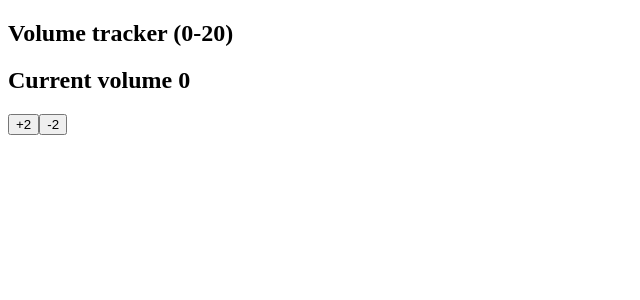
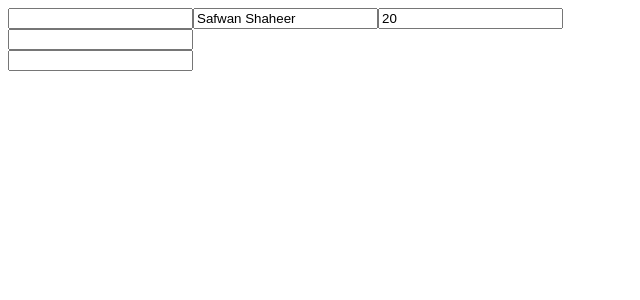
Before and after one commit to Devorein/vue-init, a Vue app: page / in a window 1280 px wide. Shown: the top 300 px of the page, without its empty margins (0-640 px from the left). Built offline with nearby package versions, Linux system fonts and the light colour scheme.

Commit message:
Added deep and immediate flags on watchers

```diff
--- a/src/App.vue
+++ b/src/App.vue
@@ -1,10 +1,10 @@
 <template>
   <div>
-    <h2>Volume tracker (0-20)</h2>
-    <h2>Current volume {{volume}}</h2>
-    <div>
-      <button @click="volume+=2">+2</button>
-      <button @click="volume-=2">-2</button>
+    <input type="text" v-model="movie"/>
+    <input type="text" v-model="user.name"/>
+    <input type="number" v-model.number="user.age"/>
+    <div v-for="(username, index) in usernames" :key="username">
+      <input type="text" @change="onChange(usernames, index, $event)"/>
     </div>
   </div>
 </template>
@@ -12,20 +12,44 @@
 <script>
 
 export default {
-  methods: {},
+  methods: {
+    onChange(usernames, index, event){
+      usernames[index] = event.target.value
+    }
+  },
   name: 'App',
   data(){
     return {
-      volume: 0
+      movie: '',
+      user: {
+        name: "Safwan Shaheer",
+        age: 20
+      },
+      usernames: ["devorein", "arcoden"]
     }
   },
   computed: {
   },
   watch: {
-    volume(newValue, oldValue){
-      if(newValue > oldValue && newValue == 16){
-        alert("High volume")
-      }
+    movie: {
+      handler(newValue){
+        console.log(`Calling api with the movie name ${newValue}`)
+      },
+      immediate: true
+    },
+    user: {
+      handler(newValue){
+        console.log(`Calling api for the user with name ${newValue.name} and age ${newValue.age}`)
+      },
+      deep: true,
+      immediate: true
+    },
+    usernames: {
+      handler(newValue){
+        console.log(`Calling api for the user with new usernames ${newValue}`)
+      },
+      deep: true,
+      immediate: true
     }
   }
 }
```
